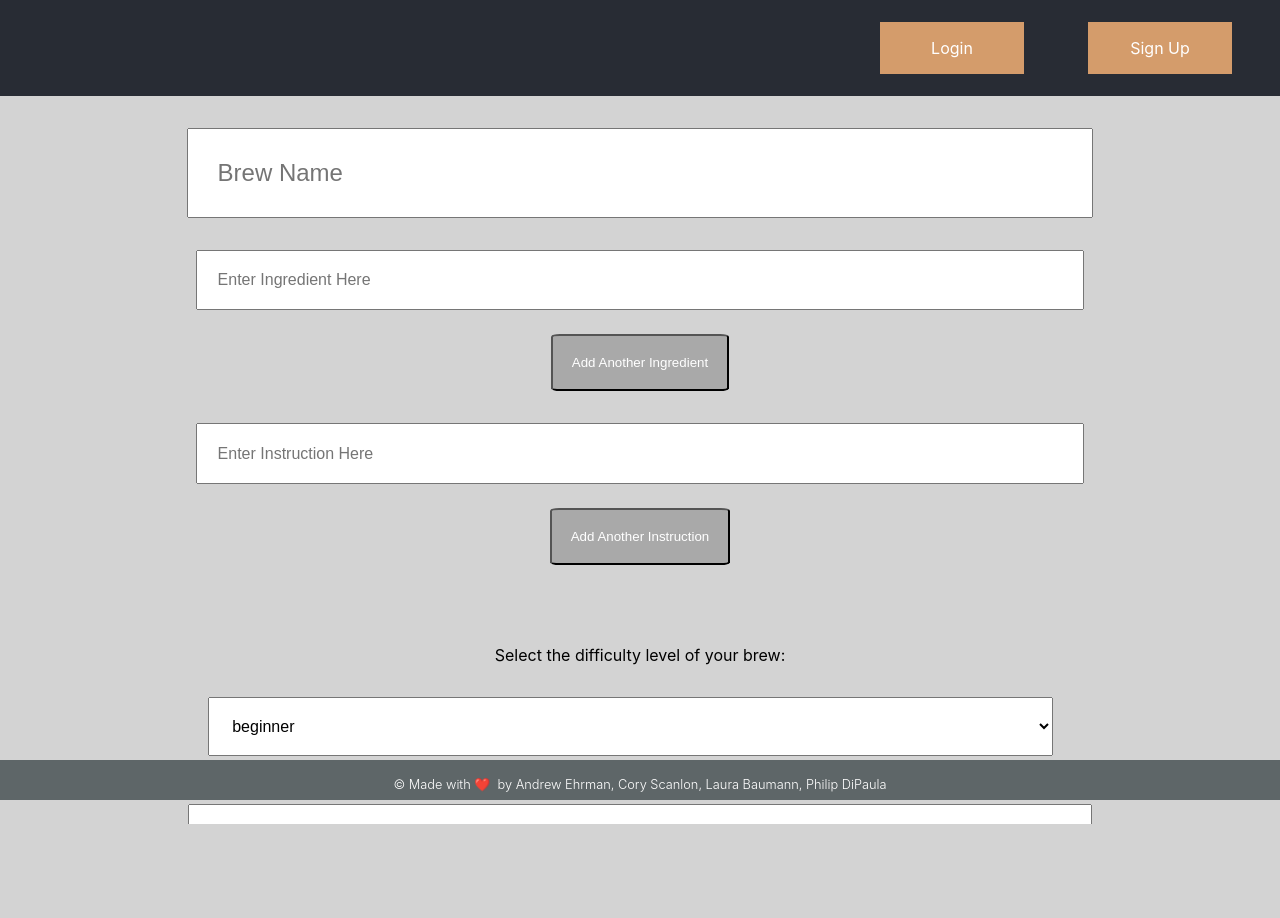
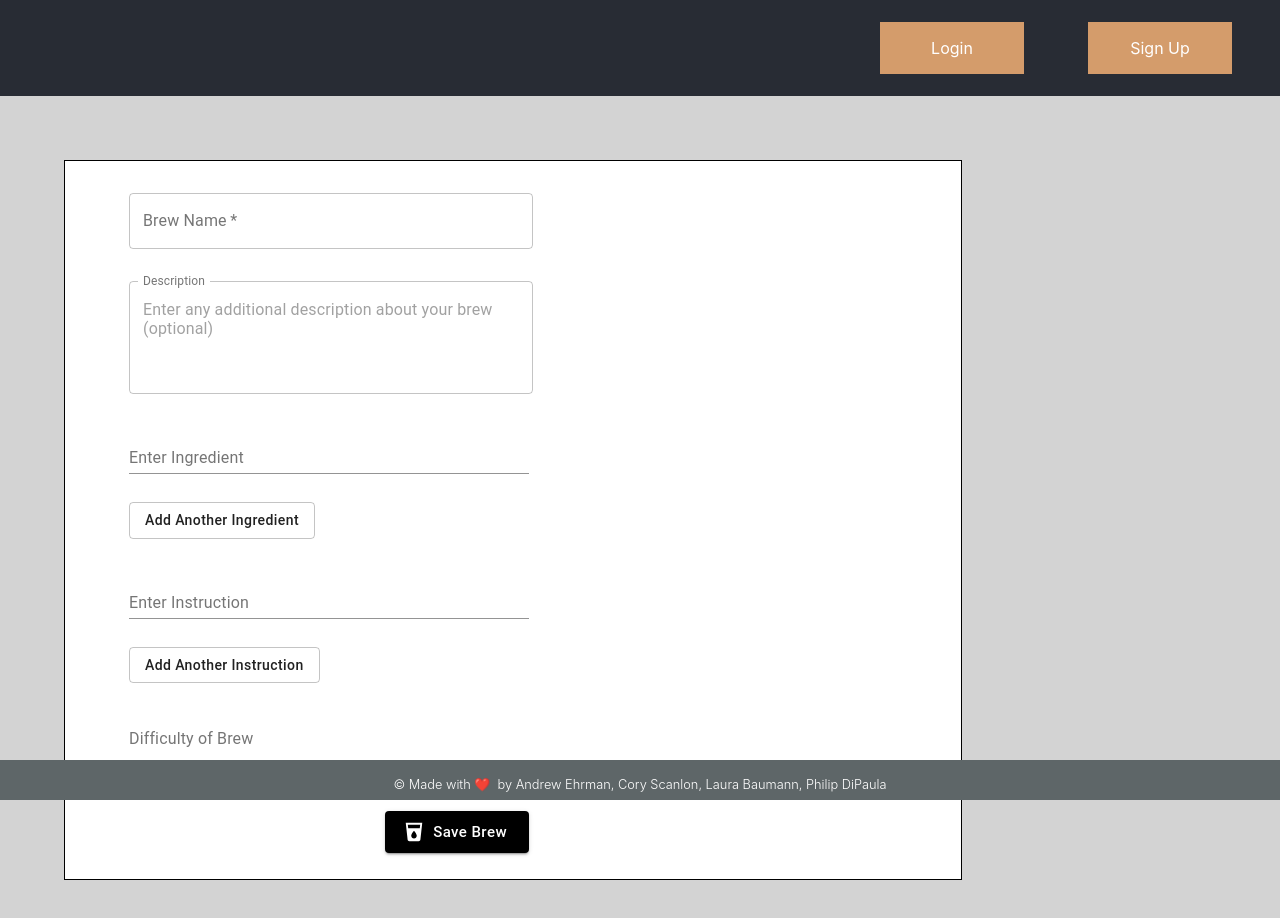
Before and after one commit to TheCoaxial/Fun-With-Fermentation, a React (Create React App) app in the folder client/: page /brew in a window 1280 px wide. Shown: the top 918 px of the page. Built offline with nearby package versions, Linux system fonts and the light colour scheme.

Commit message:
adding material ui to new brew form

```diff
--- a/client/src/pages/NewBrew/index.js
+++ b/client/src/pages/NewBrew/index.js
@@ -1,8 +1,14 @@
 import React, { Component } from 'react';
-import AddInput from "../../components/AddInput/AddInput.js";
 import AuthService from "../../services/auth.service.js";
 import "./style.css";
 import API from '../../utils/api.js';
+import TextField from '@material-ui/core/TextField';
+import Button from '@material-ui/core/Button';
+import InputLabel from '@material-ui/core/InputLabel';
+import NativeSelect from '@material-ui/core/NativeSelect';
+import LocalDrinkIcon from '@material-ui/icons/LocalDrink';
+
+
 
 class NewBrew extends Component {
 
@@ -75,7 +81,7 @@ class NewBrew extends Component {
         let ingredientCount = -1;
         let ingredientsJSX = this.state.ingredients.map(ingredient => {
             ingredientCount += 1;
-            return (<input type="text" placeholder="Enter Ingredient Here"
+            return (<TextField id="standard-basic" label="Enter Ingredient"
                 alt="enter the first ingredient" name="ingredients" id={`ingredients-${ingredientCount}`} value={ingredient}
                 onChange={this.onChange} className="ingredient" />);
         });
@@ -84,7 +90,7 @@ class NewBrew extends Component {
         let instructionsCount = -1;
         let instructionsJSX = this.state.instructions.map(instruction => {
             instructionsCount += 1;
-            return (<input type="text" placeholder="Enter Instruction Here"
+            return (<TextField id="standard-basic" label="Enter Instruction"
                 alt="enter the first instruction" name="instructions" id={`instructions-${instructionsCount}`} value={instruction}
                 onChange={this.onChange} className="instruction" />);
         })
@@ -94,12 +100,77 @@ class NewBrew extends Component {
 
 
         return (
-            <div id="brewPage">
+            // <div id="brewPage">
 
-                <form onSubmit={this.onSubmit}>
+            //     <form onSubmit={this.onSubmit}>
 
 
-                    <input type="text" placeholder="Brew Name" alt="enter the name of your brew" id="brewName" name="title" value={this.state.title} onChange={this.onChange} />
+            //         <input type="text" placeholder="Brew Name" alt="enter the name of your brew" id="brewName" name="title" value={this.state.title} onChange={this.onChange} />
+
+                    // <div className="formGroup">
+
+                    //     <div className="ingredients">
+                    //         {ingredientsJSX}
+                    //     </div>
+
+                    //     <button onClick={(e) => this.handleAppend(e, ingredientArg)}>Add Another Ingredient</button>
+
+                    // </div>
+
+                    // <div className="formGroup">
+
+
+                    //     <div className="instructions">
+                    //         {instructionsJSX}
+                    //     </div>
+
+                    //     <button onClick={(e) => this.handleAppend(e, instructionArg)}>Add Another Instruction</button>
+
+                    // </div>
+
+            //         <label htmlFor="difficulty">Select the difficulty level of your brew:</label>
+            //         <select name="difficulty" id="difficultyDropdown">
+            //             <option value="volvo">beginner</option>
+            //             <option value="saab">intermediate</option>
+            //             <option value="mercedes">expert</option>
+            //             <option value="audi">unknown</option>
+            //         </select>
+
+            //         <textarea alt="enter other description about the brew" id="description"
+            //             placeholder="Enter any additional description about your brew (optional)"
+            //             name="description" value={this.state.description} onChange={this.onChange}></textarea>
+
+            //         <button type="submit" id="submit">Submit</button>
+            //     </form>
+            // </div>
+
+            <div id="newBrew">
+                    <form id="newBrewForm" onSubmit={this.onSubmit}>
+
+                            <TextField
+                                required
+                                id="outlined-required brewName"
+                                variant="outlined"
+                                label="Brew Name"
+                                defaultValue="Brew Name"
+                                alt="enter the name of your brew"
+                                name="title"
+                                value={this.state.title}
+                                onChange={this.onChange}
+                            />
+
+                            <TextField
+                                id="outlined-multiline-static brewDescription"
+                                label="Description"
+                                multiline
+                                rows={4}
+                                defaultValue="Default Value"
+                                variant="outlined"
+                                placeholder="Enter any additional description about your brew (optional)"
+                                name="description"
+                                value={this.state.description}
+                                onChange={this.onChange}
+                            />
 
                             <div className="formGroup">
 
@@ -107,34 +178,45 @@ class NewBrew extends Component {
                                     {ingredientsJSX}
                                 </div>
 
-                        <button onClick={(e) => this.handleAppend(e, ingredientArg)}>Add Another Ingredient</button>
+                                <Button className="addInputButton" variant="outlined" onClick={(e) => this.handleAppend(e, ingredientArg)}>Add Another Ingredient</Button>
+
 
                             </div>
 
                             <div className="formGroup">
 
-
                                 <div className="instructions">
                                     {instructionsJSX}
                                 </div>
 
-                        <button onClick={(e) => this.handleAppend(e, instructionArg)}>Add Another Instruction</button>
+                                <Button className="addInputButton" variant="outlined" onClick={(e) => this.handleAppend(e, instructionArg)}>Add Another Instruction</Button>
 
                             </div>
 
-                    <label htmlFor="difficulty">Select the difficulty level of your brew:</label>
-                    <select name="difficulty" id="difficultyDropdown">
-                        <option value="volvo">beginner</option>
-                        <option value="saab">intermediate</option>
-                        <option value="mercedes">expert</option>
-                        <option value="audi">unknown</option>
-                    </select>
+                             <InputLabel htmlFor="select" id="selectLabel">Difficulty of Brew </InputLabel>
+                                <NativeSelect id="select">
+                                <option value="beginner"></option>
+                                    <option value="beginner">beginner</option>
+                                    <option value="intermediate">intermediate</option>
+                                    <option value="intermediate">expert</option>
+                                    <option value="intermediate">unknown</option>
+                                </NativeSelect>
 
-                    <textarea alt="enter other description about the brew" id="description"
-                        placeholder="Enter any additional description about your brew (optional)"
-                        name="description" value={this.state.description} onChange={this.onChange}></textarea>
+                                <div id="formButtonWrap">
 
-                    <button type="submit" id="submit">Submit</button>
+                                    <Button
+                                        type="submit"
+                                        id="submit"
+                                        variant="contained"
+                                        color="primary"
+                                        size="large"
+                                        startIcon={<LocalDrinkIcon />}
+                                        >
+                                        Save Brew
+                                    </Button>
+
+                                </div>
+
                     </form>
             </div>
         );
--- a/client/src/pages/NewBrew/style.css
+++ b/client/src/pages/NewBrew/style.css
@@ -1,105 +1,88 @@
-#brewPage {
-    display: flex;
-    flex-direction: column;
-    justify-content: flex-start;
-    width:75%;
+
+#newBrew #newBrewForm {
+    background-color:white;
+    border:1px solid black;
+    width:60%;
     margin:0px auto;
-    height:75vh;
-    overflow-y: scroll;
-    -ms-overflow-style: none;  /* IE and Edge */
-    scrollbar-width: none;
-    padding-bottom:10%;
+    margin:5%;
+    padding:0 5% 2% 5%;
 }
 
-/* #brewPage form {
-    margin:0px auto;
-} */
-
-#brewPage #brewName {
-    display:flex;
-    flex-direction:row;
-    justify-content: center;
-    margin-top:2rem;
-    margin-bottom:2rem;
+#newBrew .MuiFormControl-root.MuiTextField-root {
+    display:block !important;
+    margin-top:2rem !important;
 }
 
-#brewPage input,
-#brewPage textarea {
-    width:88%;
-    margin:0px auto;
+#newBrew #newBrewForm .MuiButton-label {
+    text-transform:capitalize !important;
 }
 
-#brewPage textarea {
-    margin:0px auto;
-    display:block;
-    font-size:1rem;
-    padding:3%;
-    height:5rem;
+#newBrew #newBrewForm .addInputButton {
+    margin-top:2em;
 }
 
-#brewPage::-webkit-scrollbar {
-    display:none;
+#newBrew #newBrewForm #selectLabel {
+    margin-top:3em;
 }
 
-#brewPage input,
-#brewPage button {
-    margin:0px auto;
-    margin-bottom:1.5rem;
-    padding:2%;
+#newBrew #newBrewForm #formButtonWrap {
+    display: flex;
+    flex-direction: row;
+    justify-content: flex-end;
+    margin-top:2em;
 }
 
-#brewPage button {
-    margin:0px auto;
-    background-color:darkgray;
-    color:white;
-    border-radius:5%;
+#newBrew #newBrewForm .MuiButton-containedPrimary {
+    background-color:black;
 }
 
-#brewPage .formGroup {
-    width:100%;
-    display: flex;
-    flex-direction: column;
-    justify-content: center;
-    margin-top:1rem;
-    margin-bottom:2rem;
-}
+@media only screen and (min-width:700px) {
 
-#brewPage #brewName {
-    padding:3%;
-    font-size:1.5rem;
+    #newBrew #newBrewForm input,
+    #newBrew #newBrewForm textarea,
+    #newBrew #newBrewForm select {
+        width:23.5em !important;
+    }
+
+    #newBrew #newBrewForm .formGroup input,
+    #newBrew #newBrewForm #formButtonWrap {
+        width:25em !important;
+    }
+
 }
 
 
+@media only screen and (min-width:400px) and (max-width:699px) {
 
-#brewPage .ingredients input,
-#brewPage .instructions input {
-    display:block;
+    #newBrew #newBrewForm {
+        width:85%;
+        margin:0px auto;
+    }
 
-    font-size:1rem;
+    #newBrew #newBrewForm input,
+    #newBrew #newBrewForm textarea,
+    #newBrew #newBrewForm select {
+        width:18.5em !important;
+    }
+
+    #newBrew #newBrewForm .formGroup input,
+    #newBrew #newBrewForm #formButtonWrap {
+        width:20em !important;
+    }
 }
 
-#brewPage select {
-    margin:0px auto;
-    margin:5%;
-    margin-top:0;
-    padding:2%;
-    font-size:1rem;
-    width:88%;
+@media only screen and (max-width:399px) {
+
+    #newBrew #newBrewForm {
+        width:85%;
+        margin:0px auto;
+    }
+
+    #newBrew #newBrewForm input,
+    #newBrew #newBrewForm textarea,
+    #newBrew #newBrewForm select,
+    #newBrew #newBrewForm #formButtonWrap  {
+        min-width:0 !important;
+    }
+
 }
-
-#brewPage label {
-    margin-top:5rem;
-    text-align: center;
-    margin-bottom:2rem;
-    display: block;
-}
-
-#brewPage #submit {
-    display:block;
-    padding:3%;
-    font-size:1rem;
-    width:10rem;
-    margin:0px auto;
-    margin-top:2rem;
-    font-weight:bold;
-}
```
Lines whose indentation alone changed are shown as unchanged.
